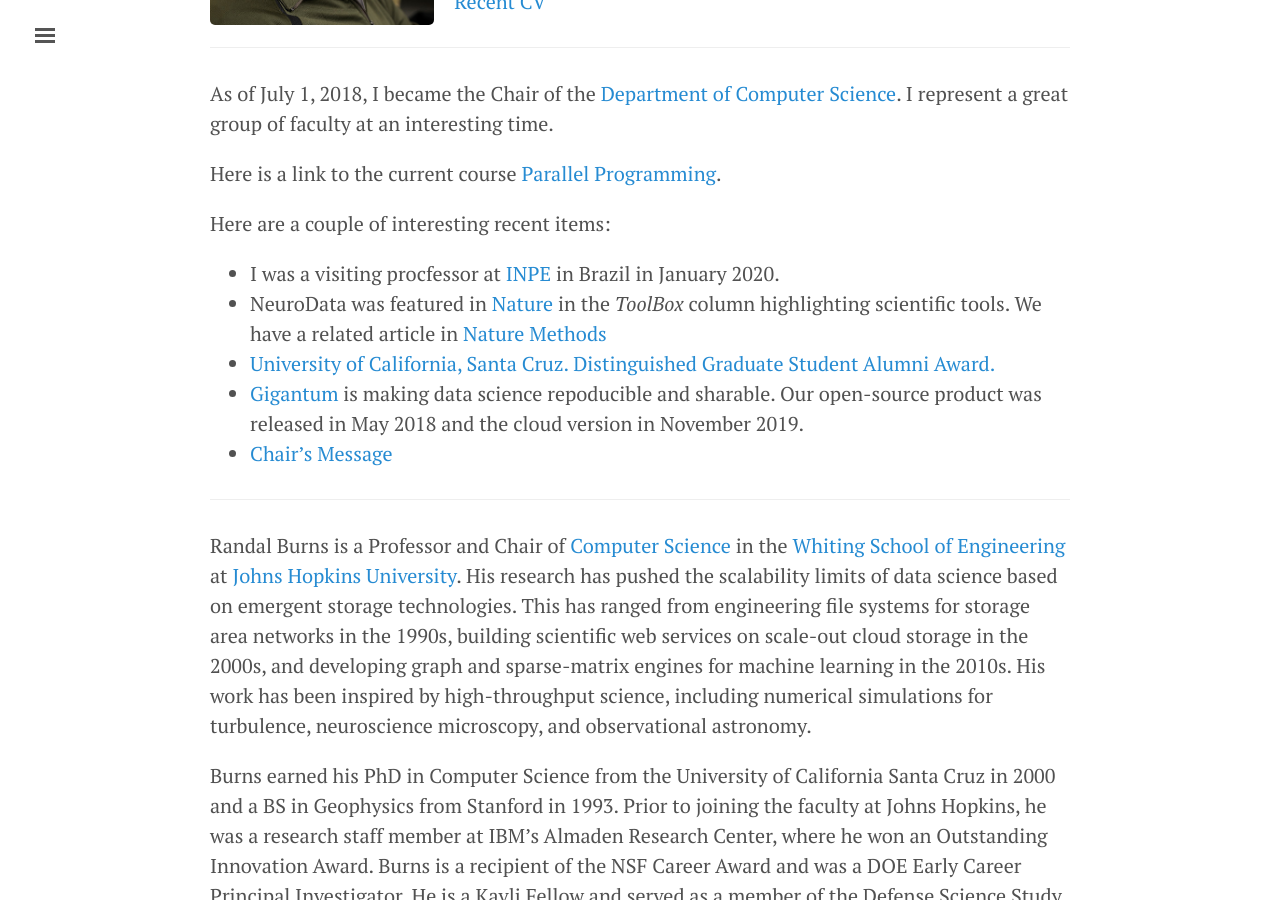
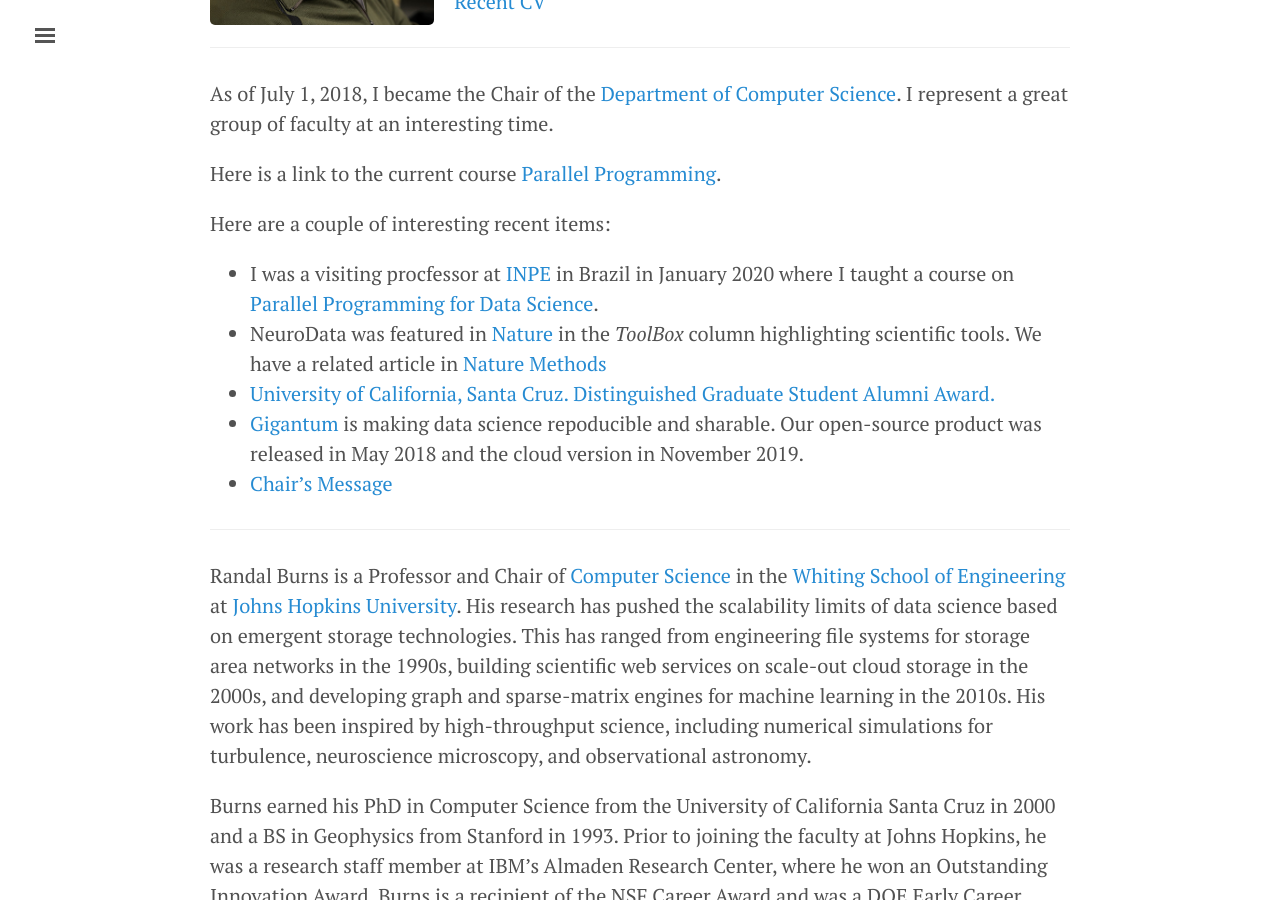
Before and after one commit to randalburns/randalburns.github.io, a Jekyll site: the page built from index.md, in a window 1280 px wide and 900 px high, scrolled down 357 px. Built offline with Jekyll 4.4.1, drawn with Linux system fonts in a browser that asks for light colours.

Commit message:
Add course link inpe.

```diff
--- a/index.md
+++ b/index.md
@@ -27,7 +27,7 @@
 Here is a link to the current course [Parallel Programming](https://gigantum.com/jhupp/jhupp-lectures).
 
 Here are a couple of interesting recent items:
-  * I was a visiting procfessor at [INPE](http://inpe.br) in Brazil in January 2020.
+  * I was a visiting procfessor at [INPE](http://inpe.br) in Brazil in January 2020 where I taught a course on [Parallel Programming for Data Science](https://gigantum.com/randal/inpe-parallel-data-science).
   * NeuroData was featured in [Nature](https://www.nature.com/articles/d41586-018-07195-2) in the _ToolBox_ column highlighting scientific tools.  We have a related article in [Nature Methods](https://www.nature.com/articles/s41592-018-0181-1)
   * [University of California, Santa Cruz. Distinguished Graduate Student Alumni Award.](https://news.ucsc.edu/2018/04/distinguished-grad-alumni-advance-feature.html?utm_source=04-24-2018&utm_medium=email&utm_campaign=tuesday-newsday)
   * [Gigantum](http://www.gigantum.com/) is making data science repoducible and sharable. Our open-source product was released in May 2018 and the cloud version in November 2019.
```
